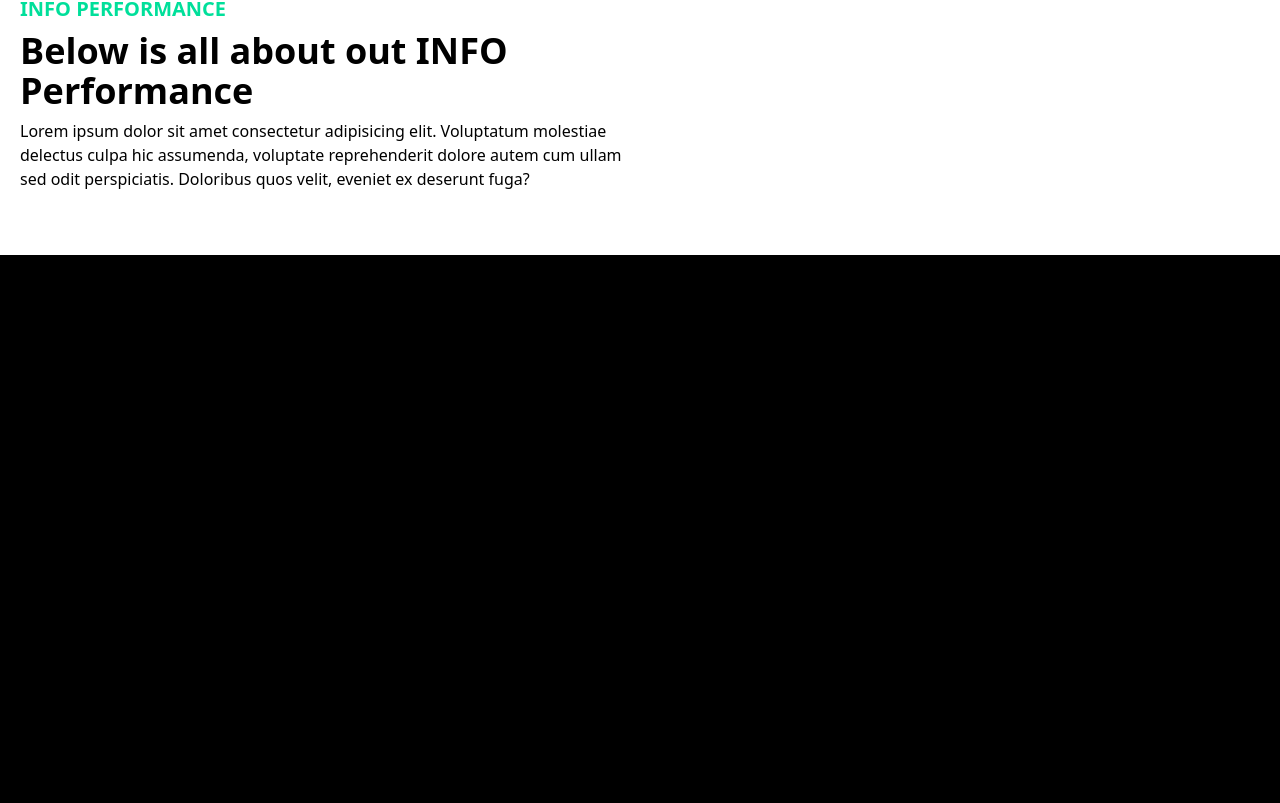
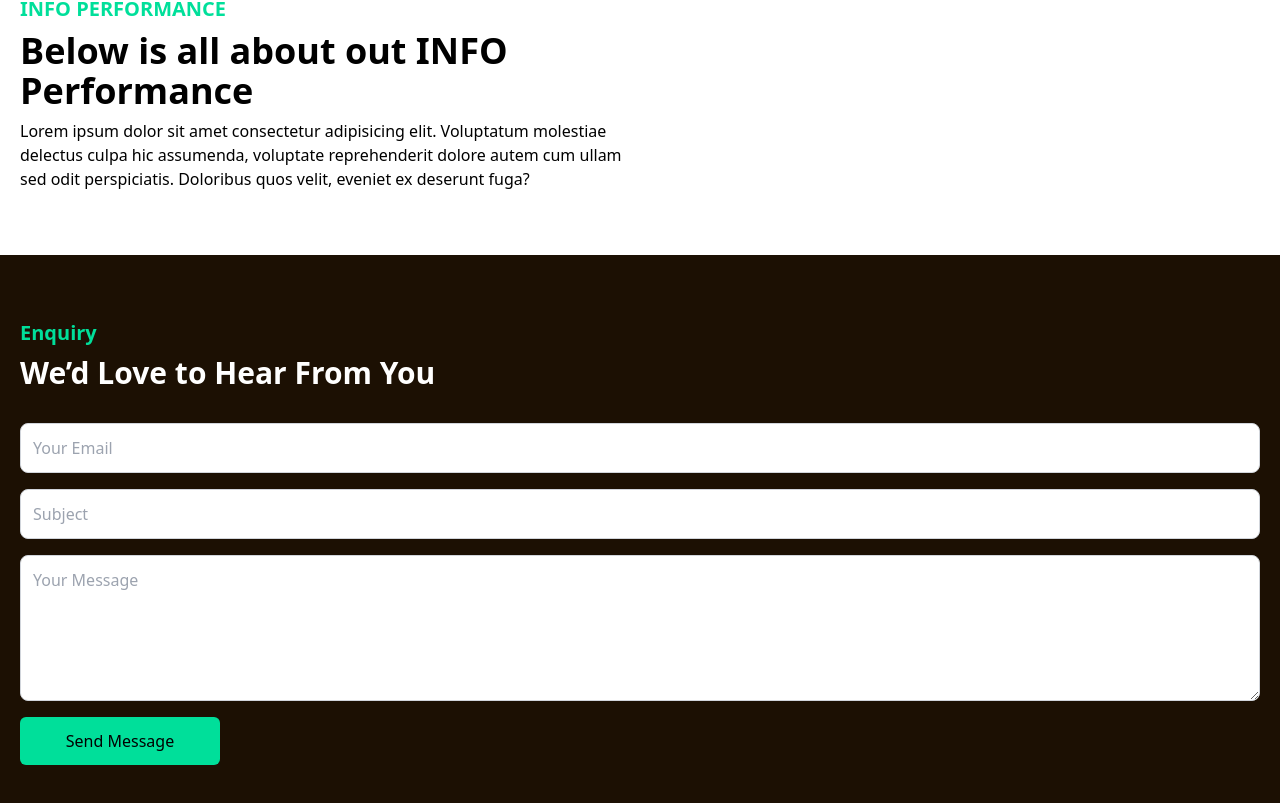
Before and after one commit to dhdylanhuang/iipex-bookkeeping, a React (Create React App) app in the folder iipex-webapp/: page / in a window 1280 px wide. Shown: the part 1345-2148 px from the top of the page. Before the commit the page ends 1600 px from the top, so only its background shows below. Built offline with nearby package versions, Linux system fonts and the light colour scheme.

Commit message:
Enquiry Component For Demo
Does not actually work, just a visual aid for Demo Purposes

```diff
--- a/iipex-webapp/src/App.js
+++ b/iipex-webapp/src/App.js
@@ -3,6 +3,7 @@ import Navbar from './components/Navbar';
 import Hero from './components/Hero';
 import Services from './components/Services';
 import InfoPerformance from './components/InfoPerformance';
+import Enquiry from './components/Enquiry';
 
 function App() {
   return (
@@ -11,6 +12,7 @@ function App() {
       <Hero />
       <Services />
       <InfoPerformance />
+      <Enquiry />
     </div>
   );
 }
--- /dev/null
+++ b/iipex-webapp/src/components/Enquiry.jsx
@@ -0,0 +1,76 @@
+import React from 'react'
+
+function Enquiry() {
+    const [email, setEmail] = React.useState('')
+    const [subject, setSubject] = React.useState('')
+    const [message, setMessage] = React.useState('')
+    const [status, setStatus] = React.useState('')
+
+    const handleSubmit = async (e) => {
+        e.preventDefault()
+        try {
+            const res = await fetch('/api/contact', {
+                method: 'POST',
+                headers: { 'Content-Type': 'application/json' },
+                body: JSON.stringify({ email, subject, message }),
+            })
+            if (res.ok) {
+                setStatus('Message sent successfully!')
+                setEmail('')
+                setSubject('')
+                setMessage('')
+            } else {
+                setStatus('Failed to send message.')
+            }
+        } catch (err) {
+            console.error(err)
+            setStatus('Error sending message.')
+        }
+    }
+
+    return (
+        <div className="w-full bg-[#1c1003] py-16 px-4">
+            <div className="max-w-[1240px] mx-auto flex flex-col items-start">
+                <p className="text-xl text-[#00df9a] font-bold">Enquiry</p>
+                <h2 className="text-3xl text-white font-bold py-2">We’d Love to Hear From You</h2>
+                <form onSubmit={handleSubmit} className="w-full mt-6 flex flex-col gap-4">
+                    <input
+                        type="email"
+                        placeholder="Your Email"
+                        value={email}
+                        onChange={e => setEmail(e.target.value)}
+                        required
+                        className="w-full p-3 border border-gray-300 rounded-lg focus:outline-none focus:ring-2 focus:ring-[#00df9a]"
+                    />
+                    <input
+                        type="text"
+                        placeholder="Subject"
+                        value={subject}
+                        onChange={e => setSubject(e.target.value)}
+                        required
+                        className="w-full p-3 border border-gray-300 rounded-lg focus:outline-none focus:ring-2 focus:ring-[#00df9a]"
+                    />
+                    <textarea
+                        placeholder="Your Message"
+                        value={message}
+                        onChange={e => setMessage(e.target.value)}
+                        required
+                        rows={5}
+                        className="w-full p-3 border border-gray-300 rounded-lg focus:outline-none focus:ring-2 focus:ring-[#00df9a]"
+                    />
+                    <button
+                        type="submit"
+                        className="bg-[#00df9a] text-black w-[200px] rounded-md font-medium py-3 hover:opacity-90 transition"
+                    >
+                        Send Message
+                    </button>
+                </form>
+                {status && (
+                    <p className="mt-4 text-[#00df9a] font-medium">{status}</p>
+                )}
+            </div>
+        </div>
+    )
+}
+
+export default Enquiry
--- a/iipex-webapp/src/index.css
+++ b/iipex-webapp/src/index.css
@@ -3,5 +3,5 @@
 @tailwind utilities;
 
 body {
-  background-color:black
+  background-color:#1c1003
 }
```
